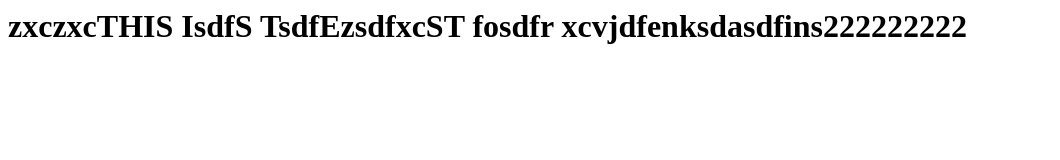
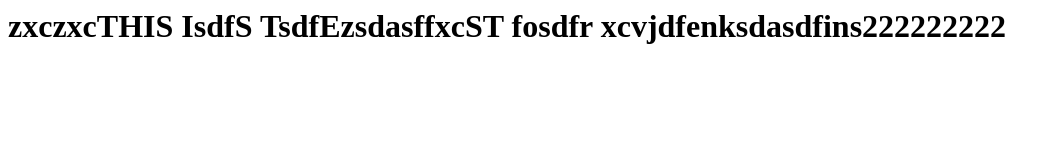
Before and after one commit to Soso990/test, a plain HTML site: page index.html in a window 1280 px wide. Shown: the whole page, without its empty margins (0-1060 px from the left). Drawn offline with Linux system fonts and the light colour scheme.

Commit message:
Update index.html

```diff
--- a/index.html
+++ b/index.html
@@ -1 +1 @@
-<h1> zxczxcTHIS IsdfS TsdfEzsdfxcST fosdfr xcvjdfenksdasdfins222222222</h1>
+<h1> zxczxcTHIS IsdfS TsdfEzsdasffxcST fosdfr xcvjdfenksdasdfins222222222</h1>
```
